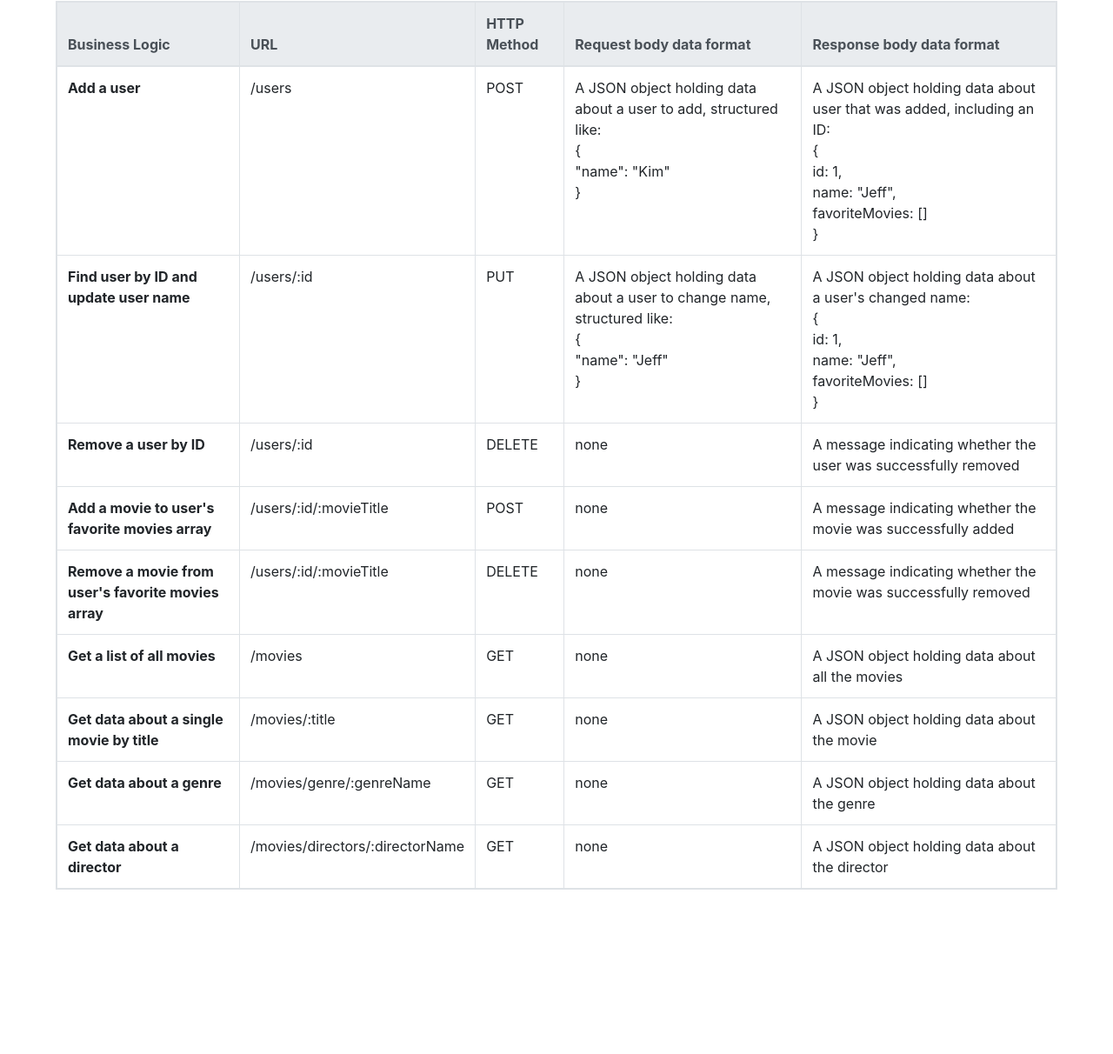
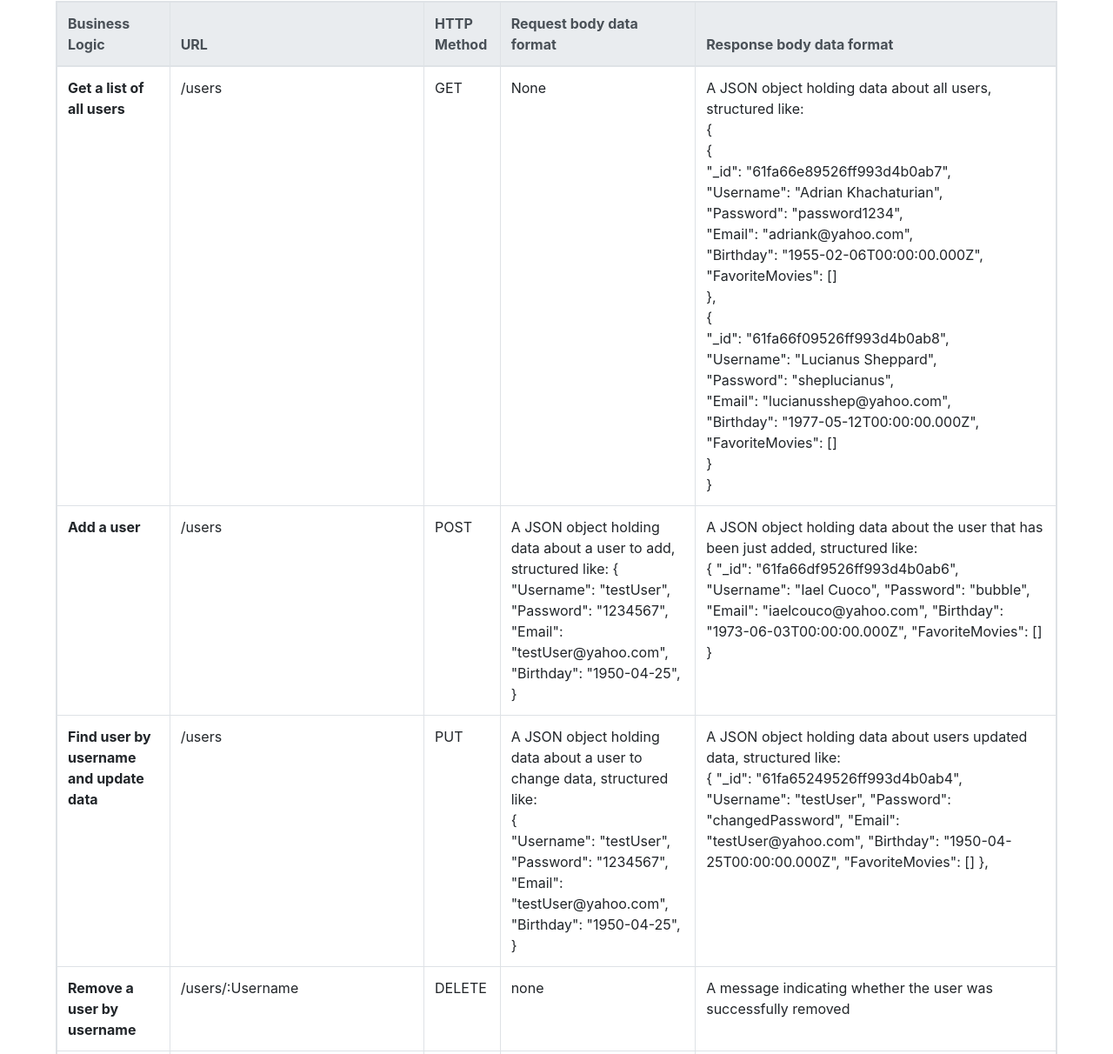
Before and after one commit to AlexanderKohr/movie_api, a website: page public/documentation.html in a window 1280 px wide. Shown: the part 119-1331 px from the top of the page at 87% size. Before the commit the page ends 1142 px from the top, so only its background shows below. Drawn offline with nearby package versions, Linux system fonts and the light colour scheme.

Commit message:
Update documentation with mongoose logic for every endpoint

```diff
--- a/public/documentation.html
+++ b/public/documentation.html
@@ -26,85 +26,128 @@
             </thead>
             <tbody>
               <tr>
+                <th scope="row">Get a list of all users</th>
+                <td>/users</td>
+                <td>GET</td>
+                <td>None</td>
+                <td>A JSON object holding data about all users, structured like:<br>
+                {<br>
+                  {<br>
+                    "_id": "61fa66e89526ff993d4b0ab7",<br>
+                    "Username": "Adrian Khachaturian",<br>
+                    "Password": "password1234",<br>
+                    "Email": "adriank@yahoo.com",<br>
+                    "Birthday": "1955-02-06T00:00:00.000Z",<br>
+                      "FavoriteMovies": []<br>
+                  },<br>
+                  {<br>
+                      "_id": "61fa66f09526ff993d4b0ab8",<br>
+                      "Username": "Lucianus Sheppard",<br>
+                      "Password": "sheplucianus",<br>
+                      "Email": "lucianusshep@yahoo.com",<br>
+                      "Birthday": "1977-05-12T00:00:00.000Z",<br>
+                      "FavoriteMovies": []<br>
+                  }<br>
+                }</td>
+              </tr>
+              <tr>
                 <th scope="row">Add a user</th>
                 <td>/users</td>
                 <td>POST</td>
-                <td>A JSON object holding data about a user to add, structured like:<br>
-                    {   <br>
-                        "name": "Kim"<br>
-                    }</td>
-                <td>A JSON object holding data about user that was added, including an ID:<br>
-                    {   <br>
-                        id: 1,<br>
-                        name: "Jeff",<br>
-                        favoriteMovies: []<br>
-
-                    }</td>
+                <td>A JSON object holding data about a user to add, structured like:
+                  {<br>
+                    "Username": "testUser",<br>
+                    "Password": "1234567",<br>
+                    "Email": "testUser@yahoo.com",<br>
+                    "Birthday": "1950-04-25",<br>
+                }
+                </td>
+                <td>A JSON object holding data about the user that has been just added, structured like:<br>
+                  {
+                    "_id": "61fa66df9526ff993d4b0ab6",
+                    "Username": "Iael Cuoco",
+                    "Password": "bubble",
+                    "Email": "iaelcouco@yahoo.com",
+                    "Birthday": "1973-06-03T00:00:00.000Z",
+                    "FavoriteMovies": []
+                }</td>
               </tr>
               <tr>
-                <th scope="row">Find user by ID and update user name</th>
-                <td>/users/:id</td>
+                <th scope="row">Find user by username and update data</th>
+                <td>/users</td>
                 <td>PUT</td>
-                <td>A JSON object holding data about a user to change name, structured like:<br>
-                    {   <br>
-                        "name": "Jeff"<br>
-                    }</td>
-                <td>A JSON object holding data about a user's changed name:<br>
-                    {   <br>
-                        id: 1,<br>
-                        name: "Jeff",<br>
-                        favoriteMovies: []<br>
-
-                    }</td>
+                <td>A JSON object holding data about a user to change data, structured like:<br>
+                  {<br>
+                    "Username": "testUser",<br>
+                    "Password": "1234567",<br>
+                    "Email": "testUser@yahoo.com",<br>
+                    "Birthday": "1950-04-25",<br>
+                }</td>
+                <td>A JSON object holding data about users updated data, structured like:<br>
+                  {
+                    "_id": "61fa65249526ff993d4b0ab4",
+                    "Username": "testUser",
+                    "Password": "changedPassword",
+                    "Email": "testUser@yahoo.com",
+                    "Birthday": "1950-04-25T00:00:00.000Z",
+                    "FavoriteMovies": []
+                },</td>
               </tr>
               <tr>
-                <th scope="row">Remove a user by ID</th>
-                <td>/users/:id</td>
+                <th scope="row">Remove a user by username</th>
+                <td>/users/:Username</td>
                 <td>DELETE</td>
                 <td>none</td>
                 <td>A message indicating whether the user was successfully removed</td>
               </tr>
               <tr>
                 <th scope="row">Add a movie to user's favorite movies array</th>
-                <td>/users/:id/:movieTitle</td>
+                <td>/users/:Username/movies/:MovieID</td>
                 <td>POST</td>
                 <td>none</td>
                 <td>A message indicating whether the movie was successfully added</td>
               </tr>
               <tr>
                 <th scope="row">Remove a movie from user's favorite movies array</th>
-                <td>/users/:id/:movieTitle</td>
+                <td>/users/:Username/movies/:MovieID</td>
                 <td>DELETE</td>
                 <td>none</td>
                 <td>A message indicating whether the movie was successfully removed</td>
               </tr>
               <tr>
-                <th scope="row">Get a list of all movies</th>
+                <th scope="row">Return a list of all movies</th>
                 <td>/movies</td>
                 <td>GET</td>
                 <td>none</td>
-                <td>A JSON object holding data about all the movies</td>
+                <td>A JSON object holding data about all movies</td>
               </tr>
               <tr>
                 <th scope="row">Get data about a single movie by title</th>
-                <td>/movies/:title</td>
+                <td>/movies/:Title</td>
                 <td>GET</td>
                 <td>none</td>
                 <td>A JSON object holding data about the movie</td>
               </tr>
               <tr>
-                <th scope="row">Get data about a genre</th>
-                <td>/movies/genre/:genreName</td>
+                <th scope="row">Get the description of a genre</th>
+                <td>/genre/:Name</td>
                 <td>GET</td>
                 <td>none</td>
-                <td>A JSON object holding data about the genre</td>
+                <td>A JSON object holding the description of the genre</td>
               </tr>
               <tr>
-                <th scope="row">Get data about a director</th>
-                <td>/movies/directors/:directorName</td>
+                <th scope="row">Get data about a director (Bio, Birthyear, Deathyear)</th>
+                <td>/director/:Name</td>
                 <td>GET</td>
                 <td>none</td>
-                <td>A JSON object holding data about the director</td>
+                <td>A JSON object holding data about the director, structured like:<br>
+                  {<br>
+                    "Name": "Alejandro G. Iñárritu",<br>
+                    "Bio": "Alejandro González Iñárritu (ih-nyar-ee-too), born August 15th, 1963, is a Mexican film director. González Iñárritu is the first Mexican director to be nominated for the Academy Award for Best Director and by the Directors Guild of America for Best Director. He is also the first Mexican-born director to have won the Prix de la mise en scene or best director award at Cannes (2006), the second one being Carlos Reygadas in 2012.",<br>
+                    "Birth": "1963",<br>
+                    "Death": ""<br>
+                }
+                </td>
               </tr>
             </tbody>
           </table>
```
